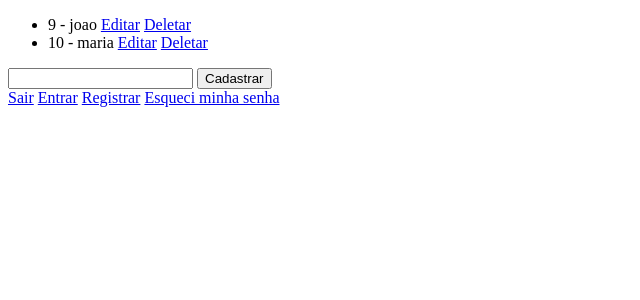
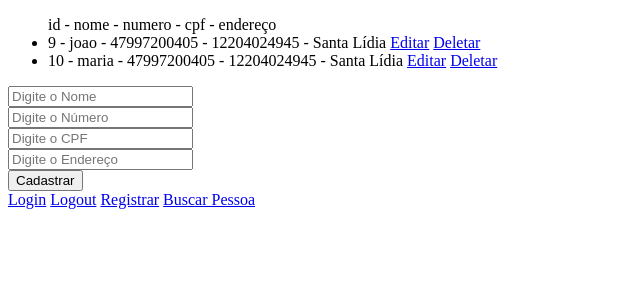
Before and after one commit to jvStorino/django-project, a Django app: page / in a window 1280 px wide. Shown: the top 300 px of the page, without its empty margins (0-640 px from the left). Run offline with Django 5.2, Linux system fonts and the light colour scheme; data comes from the database, SQL or seed files in the repository; both versions use the stored data as it was after the commit.

Commit message:
criando sistema de busca de pessoas

```diff
--- a/app/models.py
+++ b/app/models.py
@@ -2,6 +2,9 @@ from django.db import models
 
 class Pessoa(models.Model):
     nome = models.CharField(max_length=20)
+    numero = models.IntegerField(default=00000000000)
+    endereco = models.CharField(max_length=100, default='')
+    cpf = models.CharField(max_length=11, default='00000000000')
 
     def __str__(self):
         return self.nome
--- a/app/templates/index.html
+++ b/app/templates/index.html
@@ -7,9 +7,10 @@
 </head>
 <body>
     <ul>
+        <div>id - nome - numero - cpf - endereço</div>
         {% for pessoa in pessoas %}
             <li>
-                {{pessoa.id}} - {{pessoa.nome}}
+                {{pessoa.id}} - {{pessoa.nome}} - {{pessoa.numero}} - {{pessoa.cpf}} - {{pessoa.endereco}}
                 <a href="{% url 'editar' pessoa.id %}">Editar</a>
                 <a href="{% url 'delete' pessoa.id %}">Deletar</a>
             </li>
@@ -18,14 +19,21 @@
 
     <form action="{% url 'cadastrar' %}" method="post">
         {% csrf_token %}
-        <input type="text" name="nome">
+        <input type="text" name="nome" placeholder="Digite o Nome">
+        <br>
+        <input type="text" name="numero" placeholder="Digite o Número">
+        <br>
+        <input type="text" name="cpf" placeholder="Digite o CPF">
+        <br>
+        <input type="text" name="endereco" placeholder="Digite o Endereço">
+        <br>
         <button type="submit">Cadastrar</button>
     </form>
 
-    <a class="btn btn-outline-danger" href="{% url 'logout' %}">Sair</a>
-    <a class="btn btn-outline-primary" href="{% url 'login' %}">Entrar</a>
-    <a class="btn btn-success" href="{% url 'register' %}">Registrar</a>
-    <a href="{% url 'password_reset' %}">Esqueci minha senha</a>
+    <a href="{% url 'login' %}">Login</a>
+    <a href="{% url 'home' %}">Logout</a>
+    <a href="{% url 'register' %}">Registrar</a>
+    <a href="{% url 'buscar_pessoa' %}">Buscar Pessoa</a>
 
 </body>
 </html>
--- a/app/urls.py
+++ b/app/urls.py
@@ -1,11 +1,13 @@
 from django.contrib import admin
 from django.urls import path, include
-from .views import home, cadastrar, editar, update, delete
+from .views import home, cadastrar, editar, update, delete, buscar_pessoa
 
 urlpatterns = [
     path('', home, name='home'),
     path('cadastrar/', cadastrar, name='cadastrar'),
     path('editar/<int:id>', editar, name='editar'),
     path('update/<int:id>', update, name='update'),
-    path('delete/<int:id>', delete, name='delete')
+    path('delete/<int:id>', delete, name='delete'),
+    path('buscar/', buscar_pessoa, name='buscar_pessoa'),
+
 ]
--- a/app/views.py
+++ b/app/views.py
@@ -7,7 +7,19 @@ def home(request):
 
 def cadastrar(request):
     _nome = request.POST.get('nome')
-    Pessoa.objects.create(nome=_nome)
+    _numero = request.POST.get('numero')
+    _cpf = request.POST.get('cpf')
+    _endereco = request.POST.get('endereco')
+
+    # Cria um único objeto Pessoa com todos os campos
+    Pessoa.objects.create(
+        nome=_nome,
+        numero=_numero,
+        cpf=_cpf,
+        endereco=_endereco
+    )
+
+    # Caso não seja POST, renderiza a página de cadastro
     pessoas = Pessoa.objects.all()
     return render(request, 'index.html', {'pessoas': pessoas})
 
@@ -26,3 +38,14 @@ def delete(request, id):
     pessoa = Pessoa.objects.get(id=id)
     pessoa.delete()
     return redirect(home)
+
+def buscar_pessoa(request):
+    pessoas = []  # Lista que vai armazenar os resultados
+    nome = ''     # Variável para armazenar o nome buscado
+
+    if request.method == 'GET':
+        nome = request.GET.get('nome')  # Obtém o nome enviado pelo formulário
+        if nome:  # Se um nome foi fornecido
+            pessoas = Pessoa.objects.filter(nome__icontains=nome)  # Busca pessoas com o nome
+
+    return render(request, 'buscar_pessoa.html', {'pessoas': pessoas, 'nome': nome})
--- a/project/settings.py
+++ b/project/settings.py
@@ -128,4 +128,4 @@ EMAIL_BACKEND = 'django.core.mail.backends.console.EmailBackend'
 
 LOGIN_URL = 'login'
 LOGIN_REDIRECT_URL = '/'
-LOGOUT_REDIRECT_URL = 'login'
+LOGOUT_REDIRECT_URL = '/'
--- a/project/urls.py
+++ b/project/urls.py
@@ -24,7 +24,7 @@ urlpatterns = [
     path('accounts', include('django.contrib.auth.urls')),
     path('', include('app.urls')),
     path('login/', auth_views.LoginView.as_view(), name='login'),
-    path('logout/', auth_views.LogoutView.as_view(), name='logout'),
+    path('login/', auth_views.LogoutView.as_view(), name='logout'),
     path('register/', views.register, name='register'),
     path('password_reset/', auth_views.PasswordResetView.as_view(), name='password_reset'),
 ]
```
Also changed, not shown: app/templates/buscar_pessoa.html (added, +29 -0 lines), app/migrations/0003_pessoa_cpf_pessoa_endereco_pessoa_numero.py (added), app/migrations/0004_alter_pessoa_cpf.py (added), db.sqlite3 (added).
